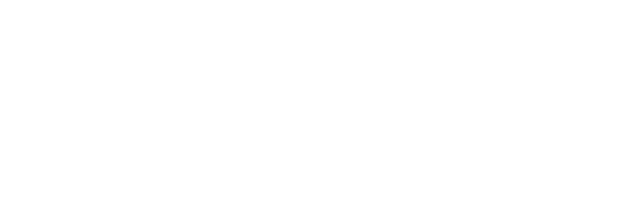
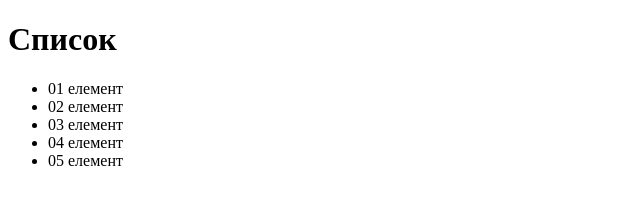
Before and after one commit to KucherViktor/project01, a plain HTML site: page index.html in a window 1280 px wide. Shown: the whole page, without its empty margins (0-640 px from the left). Drawn offline with Linux system fonts and the light colour scheme.

Commit message:
Створено список елементив

```diff
--- a/index.html
+++ b/index.html
@@ -7,6 +7,13 @@
     <title>Document</title>
 </head>
 <body>
-
+    <h1>Список</h1>
+    <ul>
+        <li>01 елемент</li>
+        <li>02 елемент</li>
+        <li>03 елемент</li>
+        <li>04 елемент</li>
+        <li>05 елемент</li>
+    </ul>
 </body>
 </html>
```
